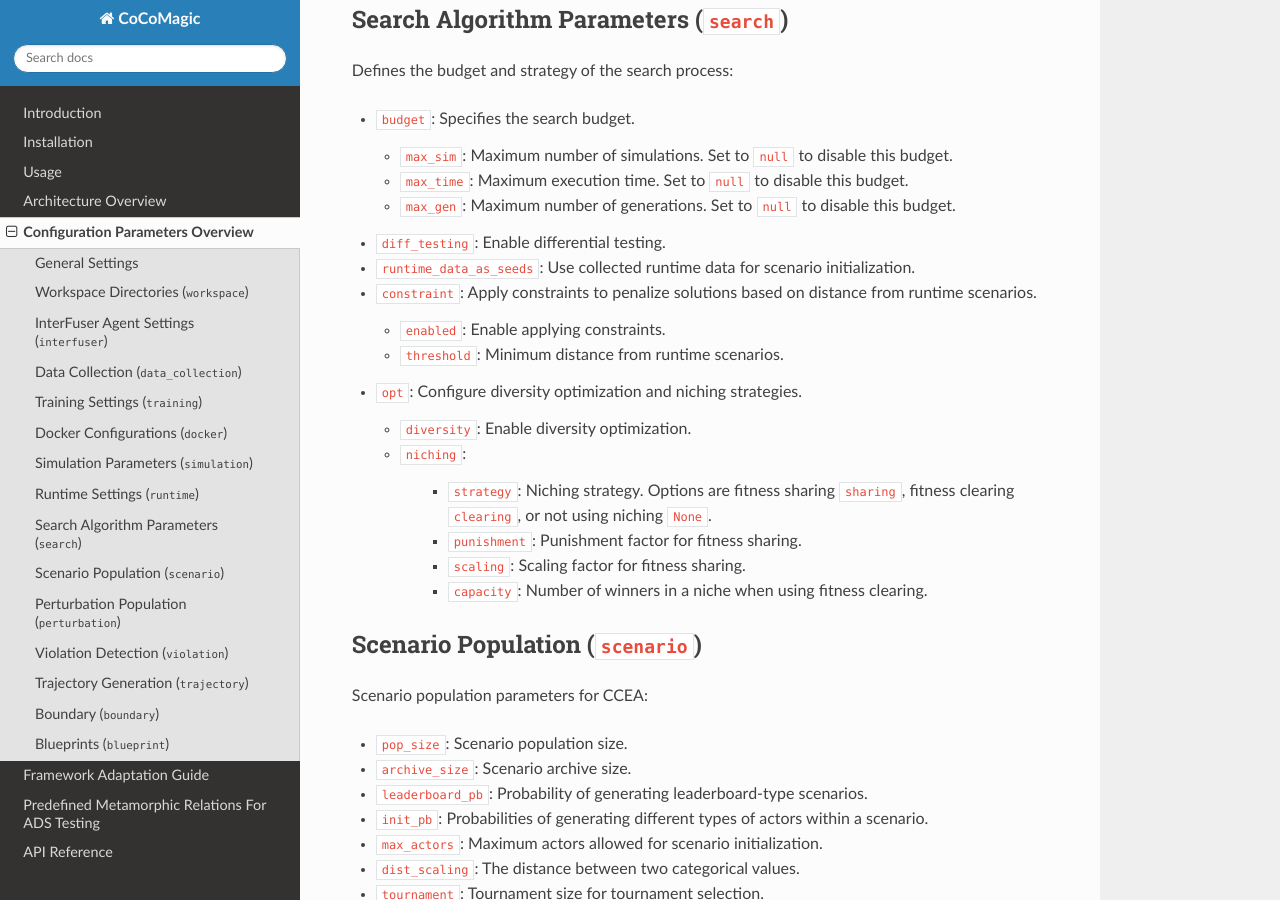
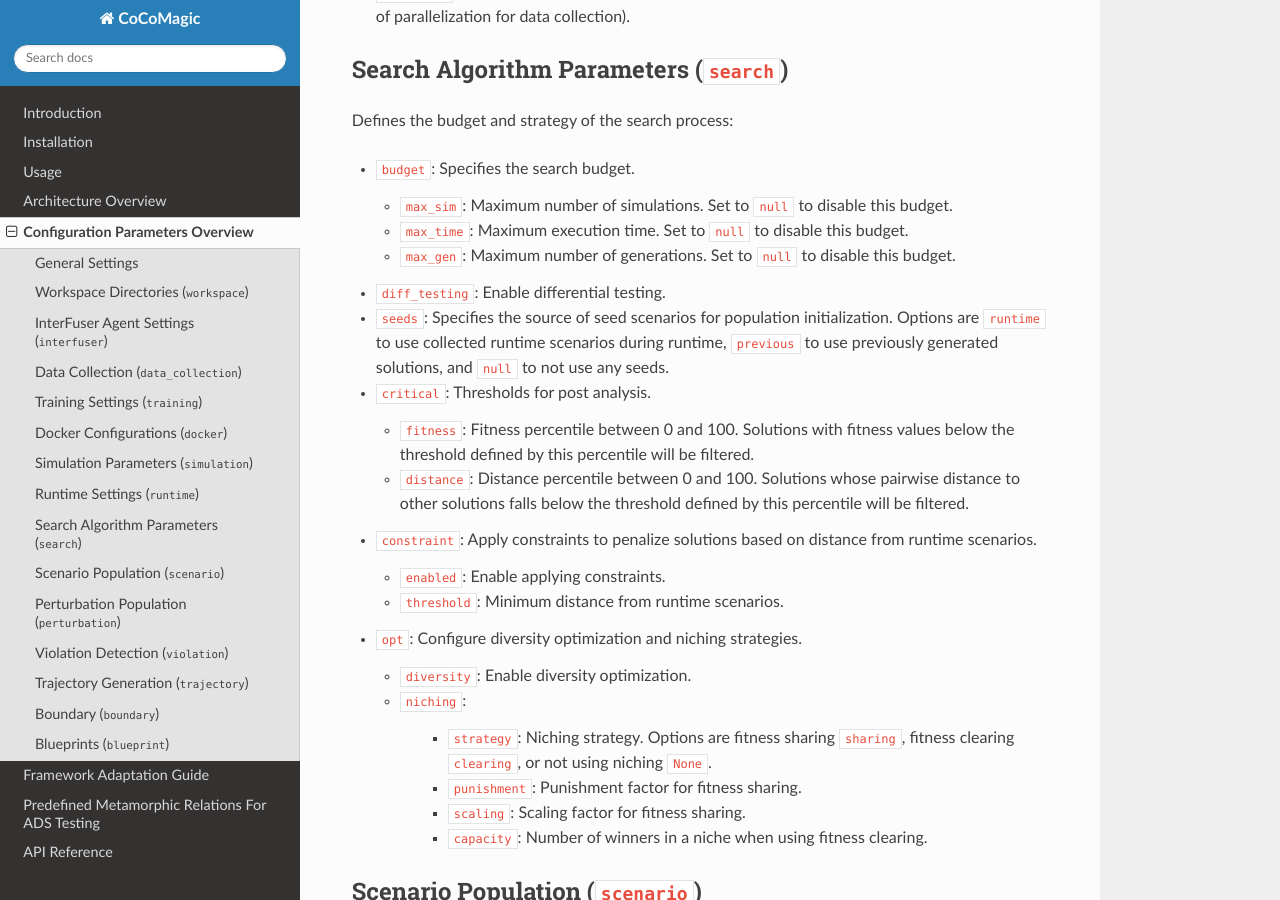
Before and after one commit to ainlamyae/CoCoMEGA, a Sphinx documentation site: the page built from docs/conf.rst, in a window 1280 px wide and 900 px high, scrolled down 2198 px. Built offline with Sphinx 7.4.7 and the Read the Docs theme 3.1.0, drawn with Linux system fonts in a browser that asks for light colours; some of the changed text lies outside the part shown.

Commit message:
Update documentation for new config options

```diff
--- a/docs/conf.rst
+++ b/docs/conf.rst
@@ -22,6 +22,8 @@ Subdirectories include:
 - ``result``: Execution results.
 - ``visualization``: Generated visualizations.
 - ``test_result``: Results of executed tests.
+- ``runtime_scenario``: Collected runtime scenarios.
+- ``previous_solution``: Generated solutions from previous searches.
 
 InterFuser Agent Settings (``interfuser``)
 ------------------------------------------
@@ -97,7 +99,16 @@ Defines the budget and strategy of the search process:
   - ``max_gen``: Maximum number of generations. Set to ``null`` to disable this budget.
 
 - ``diff_testing``: Enable differential testing.
-- ``runtime_data_as_seeds``: Use collected runtime data for scenario initialization.
+- ``seeds``: Specifies the source of seed scenarios for population initialization. Options are ``runtime`` to use
+  collected runtime scenarios during runtime, ``previous`` to use previously generated solutions, and ``null`` to not
+  use any seeds.
+- ``critical``: Thresholds for post analysis.
+
+  - ``fitness``: Fitness percentile between 0 and 100. Solutions with fitness values below the threshold defined by this
+    percentile will be filtered.
+  - ``distance``: Distance percentile between 0 and 100. Solutions whose pairwise distance to other solutions falls
+    below the threshold defined by this percentile will be filtered.
+
 - ``constraint``: Apply constraints to penalize solutions based on distance from runtime scenarios.
 
   - ``enabled``: Enable applying constraints.
```
Also changed, not shown: 1 other file.
